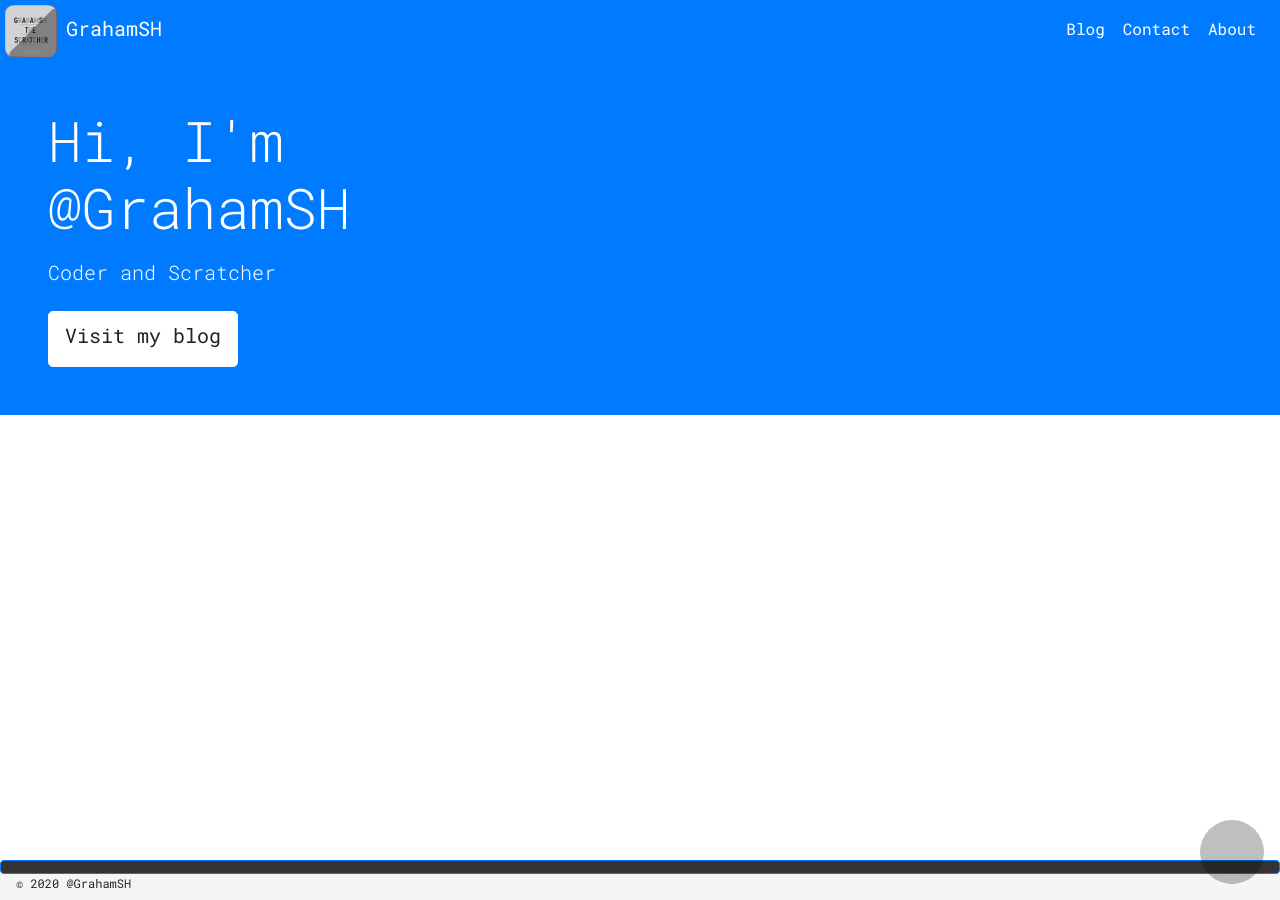
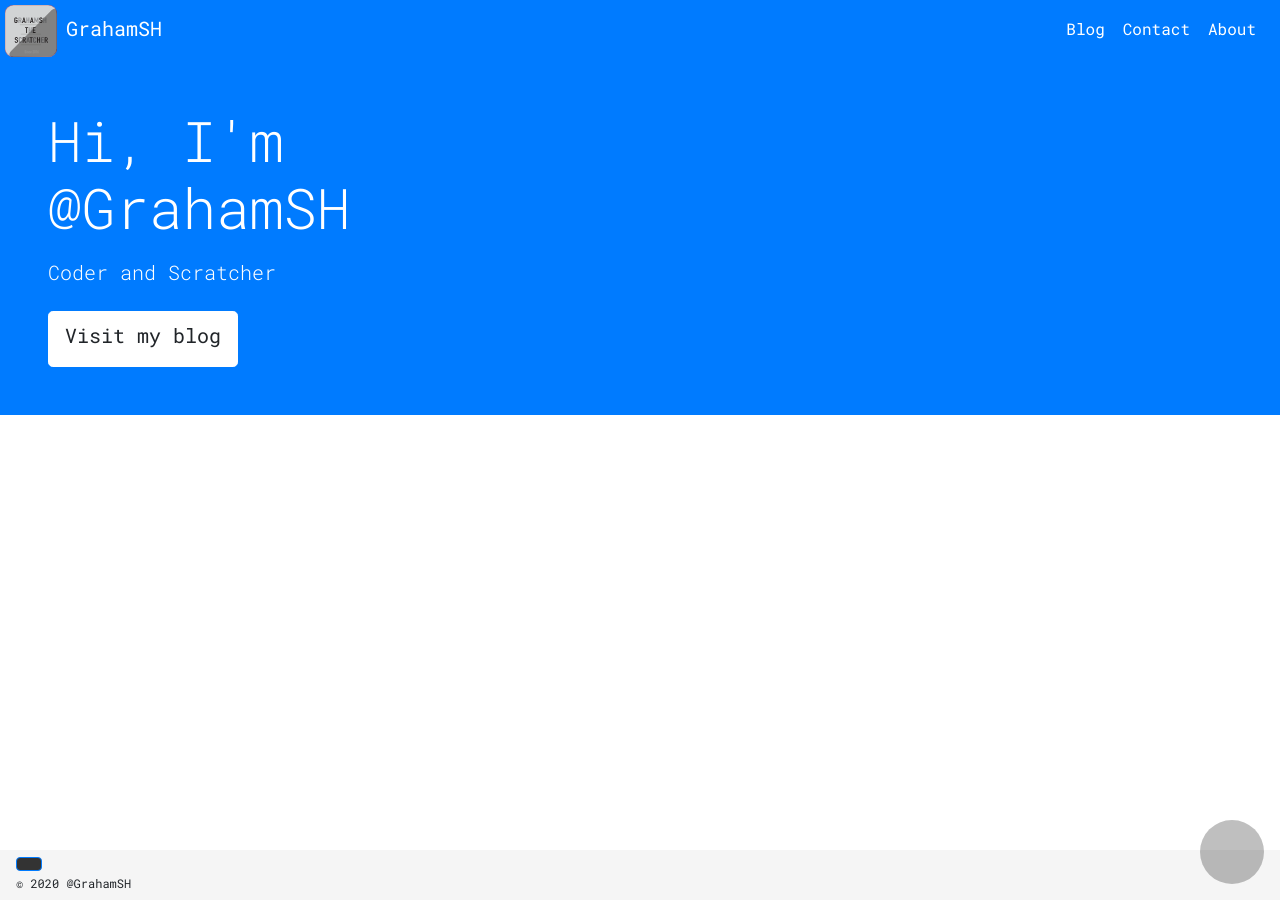
Before and after one commit to fossabot/grahamsh-llk.github.io, a Jekyll site: the page built from site/index.html, in a window 1280 px wide. Built offline with Jekyll 4.4.1, drawn with Linux system fonts in a browser that asks for light colours.

Commit message:
Update footer.html

```diff
--- a/site/_includes/footer.html
+++ b/site/_includes/footer.html
@@ -6,10 +6,10 @@
   data-toggle="tooltip"
   data-placement="left"
 ></a>
-<a class="btn btn-primary" style="background-color: #333333" href="https://github.com/GrahamSH-LLK" role="button">
-  <span class="iconify" data-icon="ant-design:github-filled" data-inline="false"></span>
-</a>
+
 
 <footer class="footer">
-  <section><p>© 2020 @GrahamSH</p></section>
+  <section><a class="btn btn-primary" style="background-color: #333333" href="https://github.com/GrahamSH-LLK" role="button">
+  <span class="iconify" data-icon="ant-design:github-filled" data-inline="false"></span>
+</a><p>© 2020 @GrahamSH</p></section>
 </footer>
```
